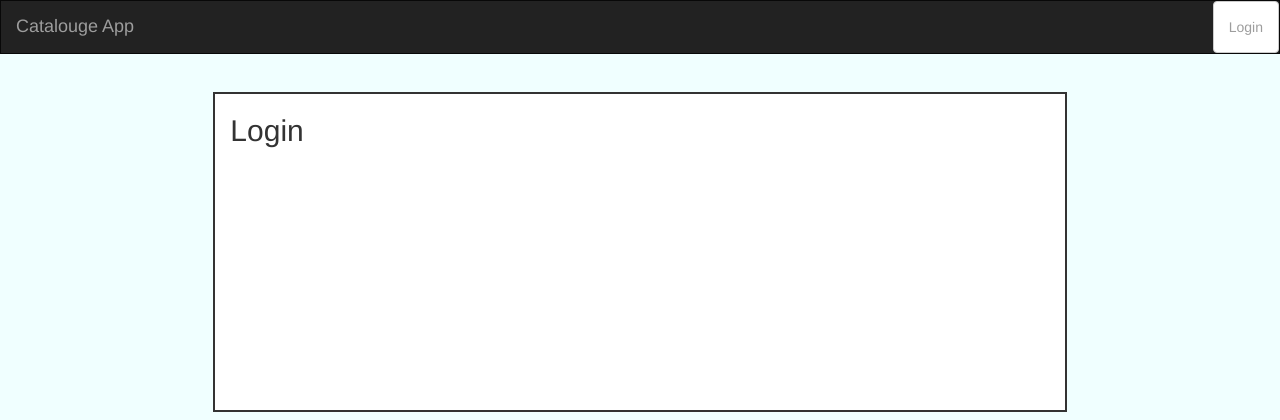
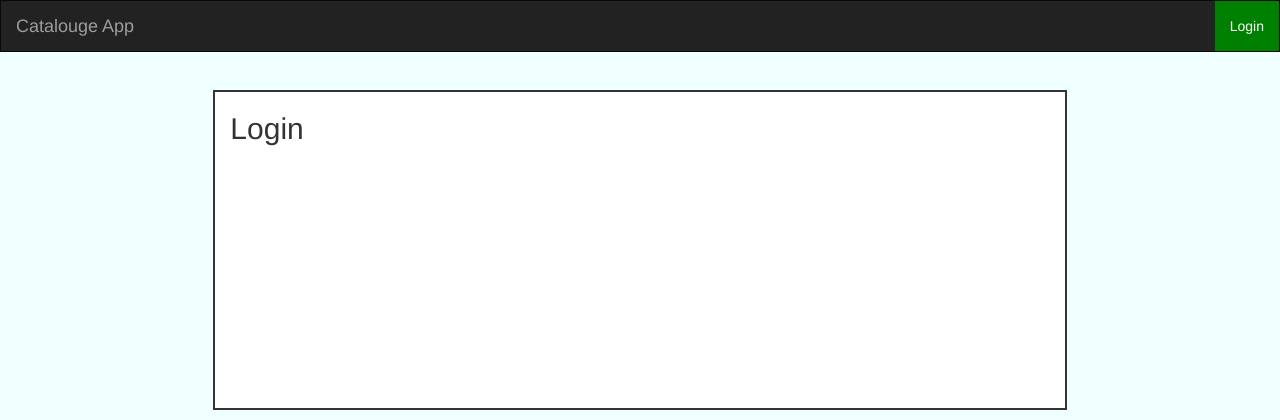
Before and after one commit to yatindrarao/Cataloug-App, a Flask app: page /login in a window 1280 px wide. Shown: the top 420 px of the page. Run offline with Flask 2, Linux system fonts and the light colour scheme; some libraries are stand-ins or nearby versions.

Commit message:
Changes to style of login button

```diff
--- a/static/style.css
+++ b/static/style.css
@@ -32,9 +32,19 @@ body
 {
   margin-bottom: 20px;
 }
-
+.login-button{
+  background-color: green;
+  border: none;
+  border-radius: 0;
+}
 /*Overriding Bootstrap Classes*/
 .list-group-item{
   border: 0;
   padding-left: 0;
 }
+.navbar-inverse .navbar-nav>li>a {
+    color: white;
+}
+.navbar-inverse .navbar-nav>li>a:focus, .navbar-inverse .navbar-nav>li>a:hover {
+    background-color: green;
+}
--- a/templates/main.html
+++ b/templates/main.html
@@ -15,9 +15,9 @@
       </div>
       <ul class="nav navbar-nav pull-right">
         {% if user_signed_in %}
-          <li><a class="btn btn-default" href="{{url_for('gdisconnet')}}">Logout</a></li>
+          <li><a class="btn btn-default login-button" href="{{url_for('gdisconnet')}}">Logout</a></li>
         {% else %}
-          <li><a class="btn btn-default" href="{{url_for('showLogin')}}">Login</a></li>
+          <li><a class="btn btn-default login-button" href="{{url_for('showLogin')}}">Login</a></li>
         {% endif %}
       </ul>
     </div>
```
